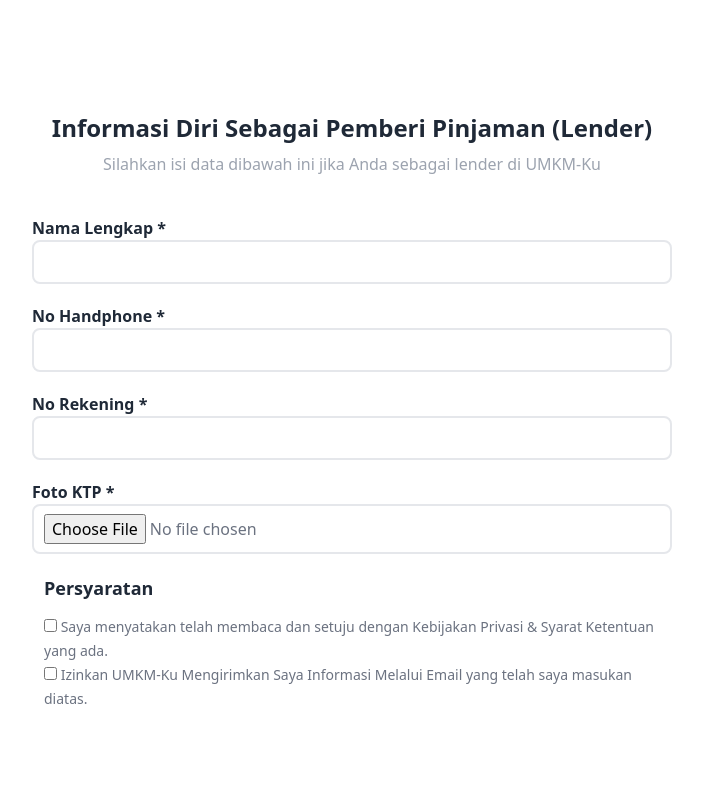
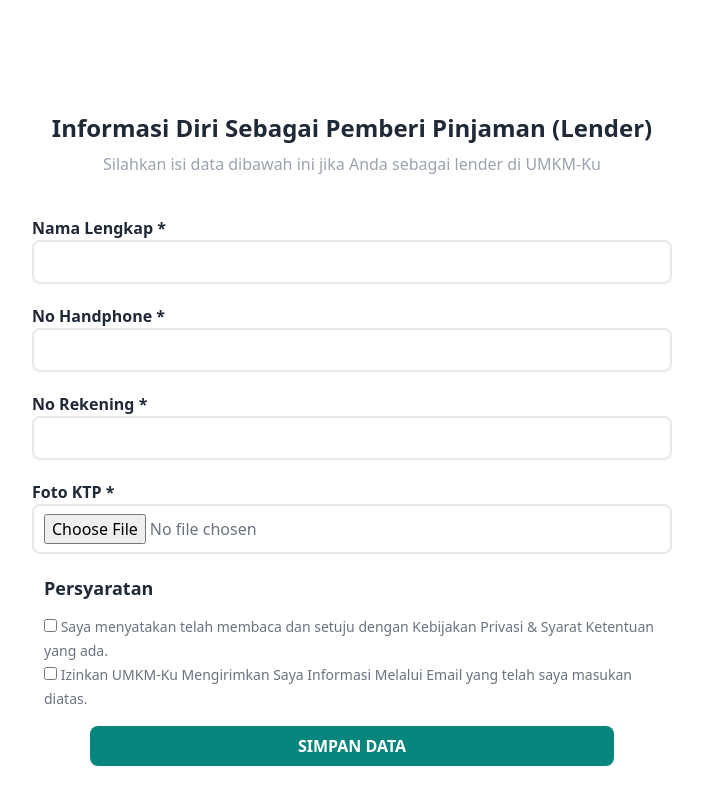
Before and after one commit to UMKM-Ku/UMKM-Ku, a Next.js app in the folder umkm-ku/: page /lender/daftar/2 in a window 1280 px wide. Shown: the top 804 px of the page, without its empty margins (288-991 px from the left). Built offline with nearby package versions, Linux system fonts and the light colour scheme.

Commit message:
move into component view

```diff
--- a/umkm-ku/src/app/lender/daftar/1/page.tsx
+++ b/umkm-ku/src/app/lender/daftar/1/page.tsx
@@ -1,30 +1,9 @@
-import Link from "next/link";
-import React from "react";
+import LengkapiDokumen from "@/views/lender-view/lengkapi-dokumen";
 
 const DaftarLender1 = () => {
   return (
     <>
-      <div className="text-center mt-28 min-h-screen">
-        <h1 className="text-3xl font-bold">Mulai lengkapi dokumen lainnya</h1>
-        <p className="text-gray-400 pt-2">
-          Lengkapi dokumen pribadi agar dapat mengakses UMKM-KU
-        </p>
-        <img
-          src="https://i.ibb.co.com/8XW2QXw/Siapkan-File.png"
-          alt="siapkanFile"
-          className="mx-auto block w-96"
-        />
-        <div className="flex gap-10 justify-center mx-5">
-          <button className="mt-4 rounded-lg p-2 px-12 text-accent-700 font-semibold border-accent-700 border-2">
-            Beranda
-          </button>
-          <Link href="/lender/daftar/2">
-            <button className="mt-4 bg-accent-700 rounded-lg p-2 px-12 text-white font-semibold hover:bg-accent-800 transition-colors duration-300 ease-out">
-              Lengkapi
-            </button>
-          </Link>
-        </div>
-      </div>
+      <LengkapiDokumen />
     </>
   );
 };
--- a/umkm-ku/src/app/lender/daftar/2/page.tsx
+++ b/umkm-ku/src/app/lender/daftar/2/page.tsx
@@ -1,48 +1,9 @@
-import InputLender from "@/views/lender-view/input-lender";
-import React from "react";
+import InformasiLender from "@/views/lender-view/informasi-lender";
 
 const DaftarLender2 = () => {
   return (
     <>
-      <div className="md:w-6/12 md:mx-auto mt-28 min-h-screen mx-9">
-        <div className="text-center">
-          <h1 className="font-bold text-2xl">
-            Informasi Diri Sebagai Pemberi Pinjaman (Lender)
-          </h1>
-          <p className="text-gray-400 pt-2">
-            Silahkan isi data dibawah ini jika Anda sebagai lender di UMKM-Ku
-          </p>
-        </div>
-        <form className="my-10">
-          <InputLender label="Nama Lengkap *" name="namaLengkap" type="text" />
-          <InputLender
-            label="No Handphone *"
-            name="noHandphone"
-            type="number"
-          />
-          <InputLender label="No Rekening *" name="noRekening" type="number" />
-          <InputLender label="Foto KTP *" name="fotoKTP" type="file" />
-          <div className="ms-3">
-            <h2 className="font-bold text-lg my-3">Persyaratan</h2>
-            <div>
-              <input type="checkbox" id="privasi" name="privasi" />
-              <label htmlFor="privasi" className="text-gray-500 text-sm">
-                {" "}
-                Saya menyatakan telah membaca dan setuju dengan Kebijakan
-                Privasi & Syarat Ketentuan yang ada.
-              </label>
-            </div>
-            <div>
-              <input type="checkbox" id="privasi" name="privasi" />
-              <label htmlFor="privasi" className="text-gray-500 text-sm">
-                {" "}
-                Izinkan UMKM-Ku Mengirimkan Saya Informasi Melalui Email yang
-                telah saya masukan diatas.
-              </label>
-            </div>
-          </div>
-        </form>
-      </div>
+      <InformasiLender />
     </>
   );
 };
--- /dev/null
+++ b/umkm-ku/src/views/lender-view/informasi-lender.jsx
@@ -0,0 +1,57 @@
+import InputLender from "./input-lender";
+
+const InformasiLender = () => {
+  return (
+    <>
+      <div className="md:w-6/12 md:mx-auto mt-28 mb-10 min-h-screen mx-9">
+        <div className="text-center">
+          <h1 className="font-bold text-2xl">
+            Informasi Diri Sebagai Pemberi Pinjaman (Lender)
+          </h1>
+          <p className="text-gray-400 pt-2">
+            Silahkan isi data dibawah ini jika Anda sebagai lender di UMKM-Ku
+          </p>
+        </div>
+        <form className="my-10">
+          <InputLender label="Nama Lengkap *" name="namaLengkap" type="text" />
+          <InputLender
+            label="No Handphone *"
+            name="noHandphone"
+            type="number"
+          />
+          <InputLender label="No Rekening *" name="noRekening" type="number" />
+          <InputLender label="Foto KTP *" name="fotoKTP" type="file" />
+          <div className="ms-3">
+            <h2 className="font-bold text-lg my-3">Persyaratan</h2>
+            <div>
+              <input type="checkbox" id="privasi" name="privasi" />
+              <label htmlFor="privasi" className="text-gray-500 text-sm">
+                {" "}
+                Saya menyatakan telah membaca dan setuju dengan Kebijakan
+                Privasi & Syarat Ketentuan yang ada.
+              </label>
+            </div>
+            <div>
+              <input type="checkbox" id="privasi" name="privasi" />
+              <label htmlFor="privasi" className="text-gray-500 text-sm">
+                {" "}
+                Izinkan UMKM-Ku Mengirimkan Saya Informasi Melalui Email yang
+                telah saya masukan diatas.
+              </label>
+            </div>
+          </div>
+          <div className="flex justify-center">
+            <button
+              type="submit"
+              className="text-center mt-4 bg-accent-700 rounded-lg p-2 px-52 text-white font-semibold hover:bg-accent-800 transition-colors duration-300 ease-out"
+            >
+              SIMPAN DATA
+            </button>
+          </div>
+        </form>
+      </div>
+    </>
+  );
+};
+
+export default InformasiLender;
--- /dev/null
+++ b/umkm-ku/src/views/lender-view/lengkapi-dokumen.jsx
@@ -0,0 +1,31 @@
+import Link from "next/link";
+
+const LengkapiDokumen = () => {
+  return (
+    <>
+      <div className="text-center mt-28 min-h-screen">
+        <h1 className="text-3xl font-bold">Mulai lengkapi dokumen lainnya</h1>
+        <p className="text-gray-400 pt-2">
+          Lengkapi dokumen pribadi agar dapat mengakses UMKM-KU
+        </p>
+        <img
+          src="https://i.ibb.co.com/8XW2QXw/Siapkan-File.png"
+          alt="siapkanFile"
+          className="mx-auto block w-96"
+        />
+        <div className="flex gap-10 justify-center mx-5">
+          <button className="mt-4 rounded-lg p-2 px-12 text-accent-700 font-semibold border-accent-700 border-2">
+            Beranda
+          </button>
+          <Link href="/lender/daftar/2">
+            <button className="mt-4 bg-accent-700 rounded-lg p-2 px-12 text-white font-semibold hover:bg-accent-800 transition-colors duration-300 ease-out">
+              Lengkapi
+            </button>
+          </Link>
+        </div>
+      </div>
+    </>
+  )
+}
+
+export default LengkapiDokumen
```
